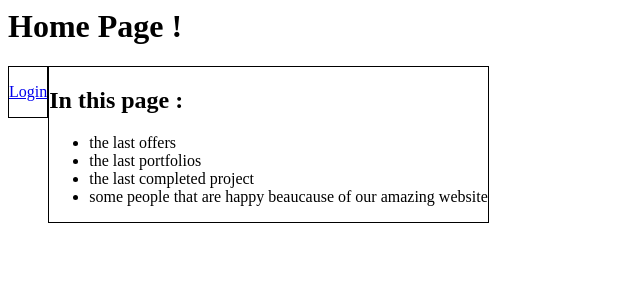
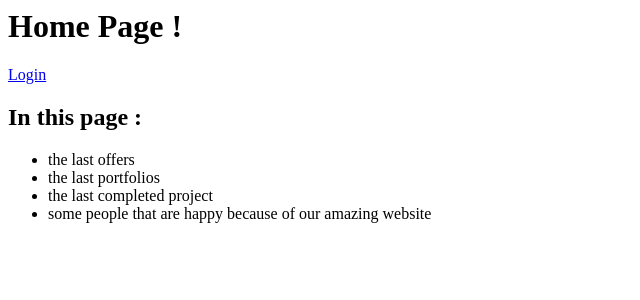
Before and after one commit to julietteTaka/ArtSpeaker, a Flask app: page / in a window 1280 px wide. Shown: the top 300 px of the page, without its empty margins (0-640 px from the left). Run offline with Flask 2, Linux system fonts and the light colour scheme.

Commit message:
minor fixes
typo in index.html
css in layout.html
logfile name

```diff
--- a/client/templates/index.html
+++ b/client/templates/index.html
@@ -12,7 +12,7 @@
             <li>the last offers</li>
             <li>the last portfolios</li>
             <li>the last completed project</li>
-            <li>some people that are happy beaucause of our amazing website</li>
+            <li>some people that are happy because of our amazing website</li>
         </ul>
     </div>
 
--- a/client/templates/layout.html
+++ b/client/templates/layout.html
@@ -11,7 +11,7 @@
 <body>
         {% block title %}{% endblock %}
 
-<section style="border:1px solid black; float:left;">
+<section>
             {% if user %}
                     <img style="width:50px;"src="{{user.picture}}" />
                     <p>> {{user.name}}</p>
@@ -34,7 +34,7 @@
             {% endif %}
 </section>
 
-<section style="border:1px solid black; float:left;">
+<section>
     {% block content %}{% endblock %}
 </section>
 </body>
```
Also changed, not shown: 1 other file.
